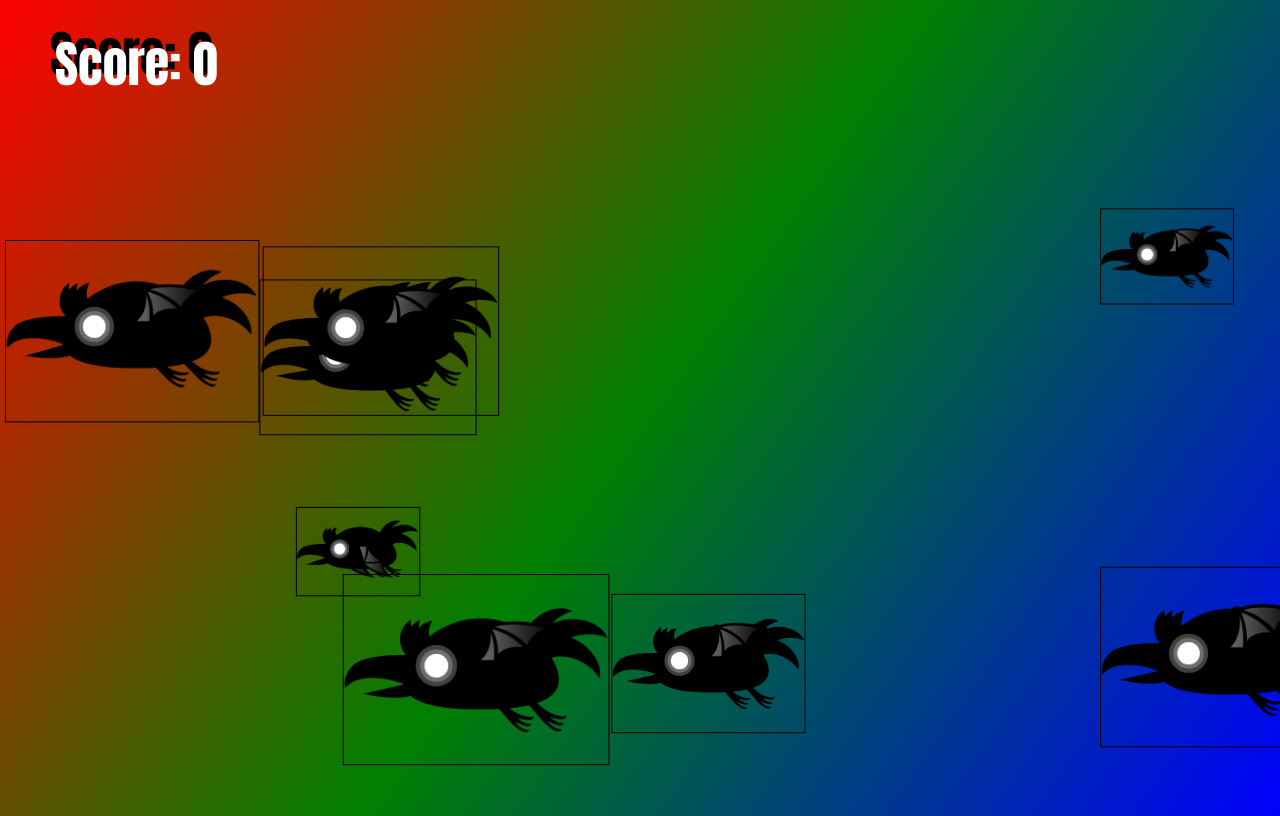
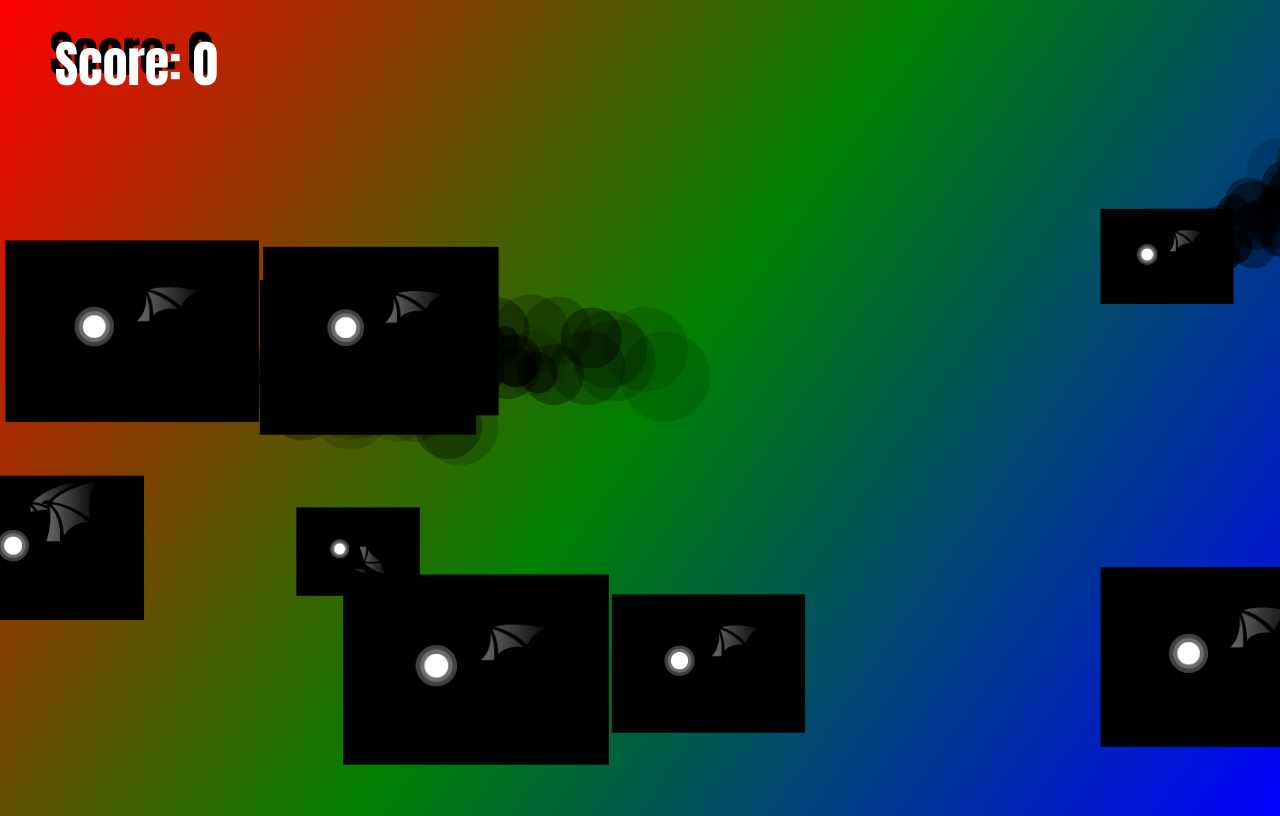
Before and after one commit to 2Tough/point-shoot-game, a plain HTML site: page index.html in a window 1280 px wide. Drawn offline with Linux system fonts and the light colour scheme.

Commit message:
Debugging.

```diff
--- a/script.js
+++ b/script.js
@@ -42,7 +42,7 @@ class Raven {
         }
         this.x -= this.directionX
         this.y += this.directionY
-        if (this.x < 0) this.markedForDeletion = true
+        if (this.x < 0 - this.width) this.markedForDeletion = true
         this.timeSinceFlap += deltatime
         if(this.timeSinceFlap > this.flapInterval) {
             if (this.frame > this.maxFrame) this.frame = 0
@@ -60,7 +60,7 @@ class Raven {
     }
     draw() {
         collisionCtx.fillStyle = this.color;
-        collisionCtx.strokeRect(this.x, this.y, this.width, this.height)
+        collisionCtx.fillRect(this.x, this.y, this.width, this.height)
         ctx.drawImage(this.image, this.frame * this.spriteWidth, 0, this.spriteWidth, this.spriteHeight, this.x, this.y, this.width, this.height)
     }
 }
@@ -82,7 +82,7 @@ class Explosion {
         this.frameInterval = 200
         this.markedForDeletion =  false
     }
-    update() {
+    update(deltatime) {
         if (this.frame === 0) this.sound.play()
         this.timeSinceLastFrame += deltatime
         if (this.timeSinceLastFrame > this.frameInterval) {
@@ -96,6 +96,34 @@ class Explosion {
     }
 }
 
+let particles = []
+class Particle {
+    constructor(x, y, size, color) {
+        this.size = size
+        this.x = x + this.size/2 + Math.random() * 50 - 25
+        this.y = y + this.size/3 + Math.random() * 50 - 25
+        this.radius = Math.random() * this.size/10
+        this.maxRadius = Math.random() * 20 + 35
+        this.markedForDeletion = false
+        this.speedX = Math.random() * 1 + 0.5
+        this.color = color
+    }
+    update() {
+        this.x += this.speedX
+        this.radius +=  0.8
+        if (this.radius > this.maxRadius - 5) this.markedForDeletion = true
+    }
+    draw() {
+        ctx.save()
+        ctx.globalAlpha = 1 - this.radius/this.maxRadius
+        ctx.beginPath()
+        ctx.fillStyle = this.color
+        ctx.arc(this.x, this.y, this.radius, 0, Math.PI * 2)
+        ctx.fill()
+        ctx.restore()
+    }
+
+}
 
 function drawScore() {
     ctx.fillStyle = 'black'
@@ -116,47 +144,19 @@ function drawGameover() {
 
 const raven = new Raven()
 
-window.addEventListener('click', function(e) {
+window.addEventListener('click', function (e) {
     const detectPixelColor = collisionCtx.getImageData(e.x, e.y, 1, 1);
-    console.log(detectPixelColor)
-    const pc = detectPixelColor.data
+    const pc = detectPixelColor.data;
     ravens.forEach(object => {
         if (object.randomColors[0] === pc[0] && object.randomColors[1] === pc[1] && object.randomColors[2] === pc[2]) {
-            object.markedForDeletion = true
-            score++
-            explosions.push(new Explosion(object.x, object.y, object.width))
+            // collision detected by color
+            object.markedForDeletion = true;
+            score++;
+            explosions.push(new Explosion(object.x, object.y, object.width));
+            console.log(explosions)
         }
     })
 })
-
-let particles = []
-class Particle {
-    constructor(x, y, size, color) {
-        this.size = size
-        this.x = x + this.size/2 + Math.random() * 50 - 25
-        this.y = y + this.size/3 + Math.random() * 50 - 25
-        this.raidius = Math. random() * this.size/10
-        this.maxRadius = Math.random() * 1 + 0.5
-        this.color = color
-    }
-    update() {
-        this.x += this.speedX
-        this.radius +=  0.8
-        if (this.radius > this.maxRadius - 5) this.markedForDeletion = true
-    }
-    draw() {
-        ctx.save()
-        ctx.globalAlpha = 1 - this.radius/this.maxRadius
-        ctx.beginPath()
-        ctx.fillStyle = this.color
-        ctx.arc(this.x, this.y, this.radius, 0, Math.PI *2)
-        ctx.fill()
-        ctx.restore()
-    }
-
-}
-
-
 
 function animate(timestamp) {
     ctx.clearRect(0, 0, canvas.width, canvas.height)
@@ -171,9 +171,6 @@ function animate(timestamp) {
             return a.width - b.width
         })
     }
-
-
-
     drawScore();
     [...particles, ...ravens, ...explosions].forEach(object => object.update(deltatime));
     [...particles, ...ravens, ...explosions].forEach(object => object.draw());
--- a/style.css
+++ b/style.css
@@ -12,3 +12,7 @@ canvas {
     height: 100%;
     height: 100%;
 }
+
+/* #collisionCanvas {
+
+} */
```
